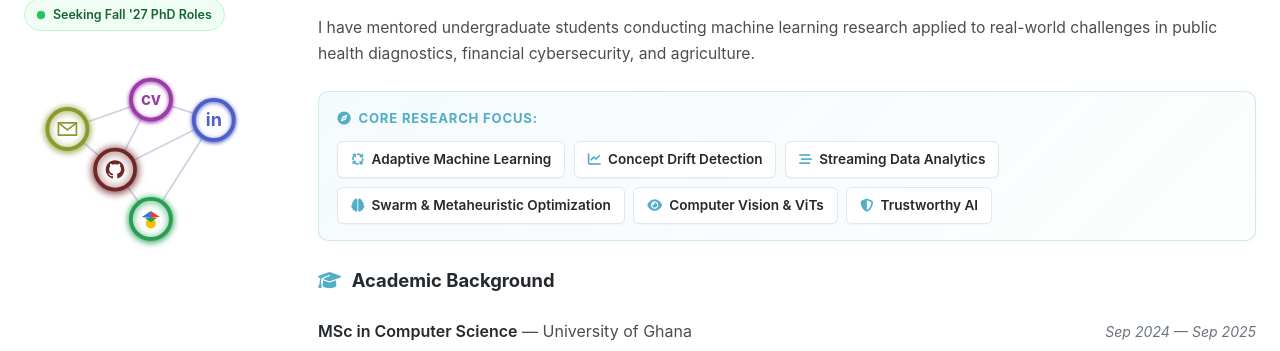
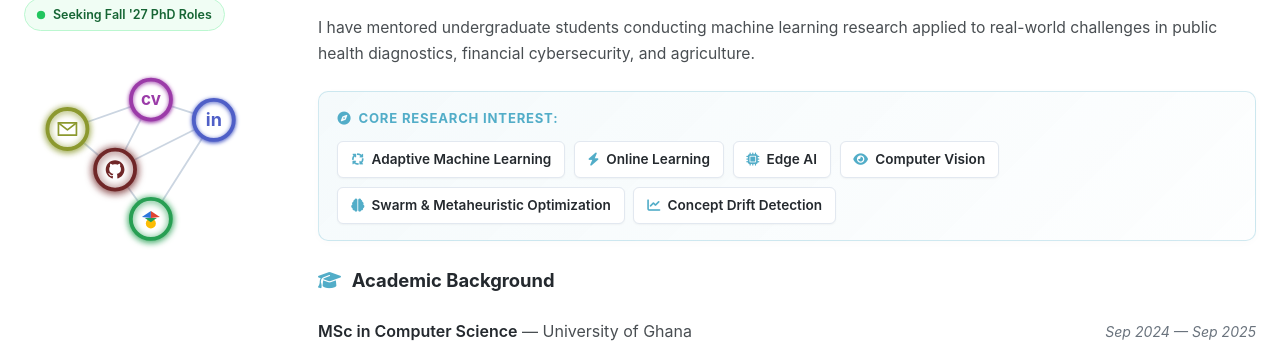
Before and after one commit to nanafork/nanafork.github.io, a plain HTML site: page index.html in a window 1280 px wide. Shown: the part 404-755 px from the top of the page. Drawn offline with Linux system fonts and the light colour scheme; some icons are missing.

Commit message:
Update research focus label to Core Research Interest with requested tags

```diff
--- a/index.html
+++ b/index.html
@@ -25,7 +25,7 @@
     <meta http-equiv="Expires" content="0">
 
     <!-- Main Stylesheet (Versioned to break browser caching) -->
-    <link rel="stylesheet" href="style.css?v=4.8">
+    <link rel="stylesheet" href="style.css?v=4.9">
 <script>
         (function() {
             var savedTheme = localStorage.getItem('theme');
@@ -129,16 +129,16 @@
                         I have mentored undergraduate students conducting machine learning research applied to real-world challenges in public health diagnostics, financial cybersecurity, and agriculture.
                     </p>
 
-                    <!-- Core Research Focus Matrix -->
+                    <!-- Core Research Interest Matrix -->
                     <div class="research-focus-container">
-                        <span class="research-focus-label"><i class="fa-solid fa-compass" aria-hidden="true"></i> Core Research Focus:</span>
+                        <span class="research-focus-label"><i class="fa-solid fa-compass" aria-hidden="true"></i> Core Research Interest:</span>
                         <div class="research-tags-grid">
                             <span class="research-tag"><i class="fa-solid fa-arrows-spin"></i> Adaptive Machine Learning</span>
+                            <span class="research-tag"><i class="fa-solid fa-bolt"></i> Online Learning</span>
+                            <span class="research-tag"><i class="fa-solid fa-microchip"></i> Edge AI</span>
+                            <span class="research-tag"><i class="fa-solid fa-eye"></i> Computer Vision</span>
+                            <span class="research-tag"><i class="fa-solid fa-brain"></i> Swarm &amp; Metaheuristic Optimization</span>
                             <span class="research-tag"><i class="fa-solid fa-chart-line"></i> Concept Drift Detection</span>
-                            <span class="research-tag"><i class="fa-solid fa-stream"></i> Streaming Data Analytics</span>
-                            <span class="research-tag"><i class="fa-solid fa-brain"></i> Swarm &amp; Metaheuristic Optimization</span>
-                            <span class="research-tag"><i class="fa-solid fa-eye"></i> Computer Vision &amp; ViTs</span>
-                            <span class="research-tag"><i class="fa-solid fa-shield-halved"></i> Trustworthy AI</span>
                         </div>
                     </div>
 
```
Also changed, not shown: contact.html (+1 -1 lines).
